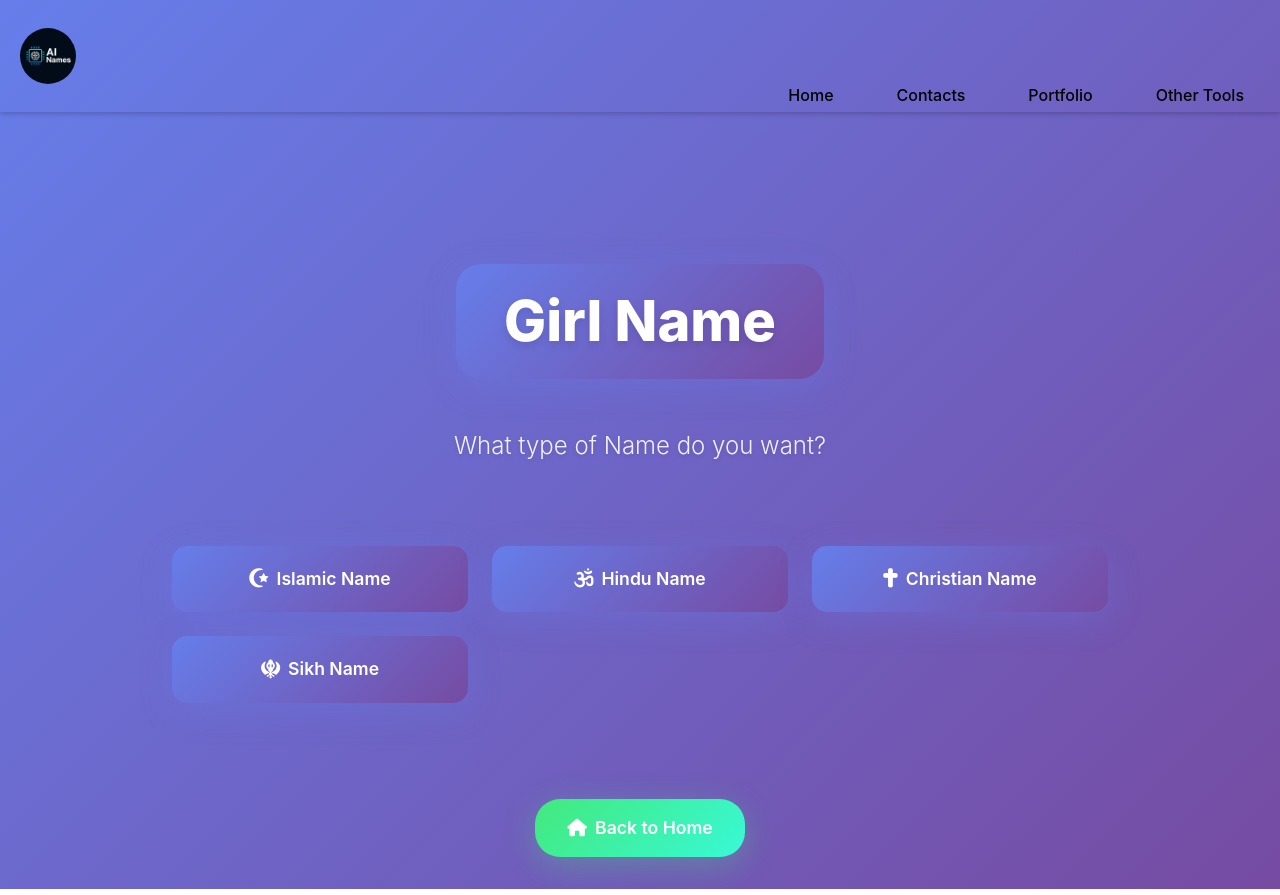
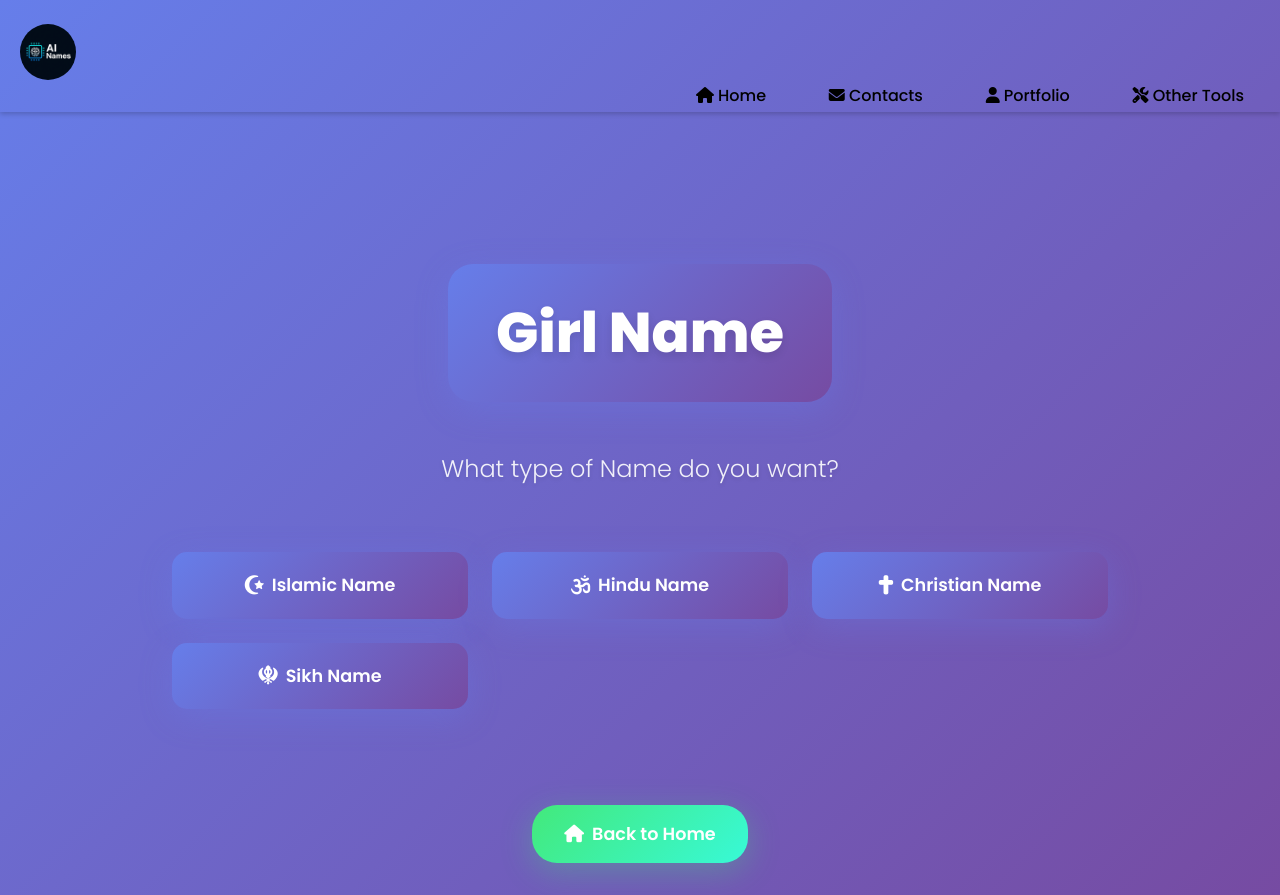
Before and after one commit to Subhan-Shahid/Ai-Namer, a plain HTML site: page index-girl.html in a window 1280 px wide. Drawn offline with nearby package versions, Linux system fonts and the light colour scheme.

Commit message:
Update index-girl.html

```diff
--- a/index-girl.html
+++ b/index-girl.html
@@ -3,8 +3,10 @@
 <head>
     <meta charset="UTF-8">
     <meta name="viewport" content="width=device-width, initial-scale=1.0">
-    <title>Girl Name</title>
-    <link rel="stylesheet" href="https://cdn.jsdelivr.net/npm/bootstrap@5.3.6/dist/css/bootstrap.min.css">
+    <title>Girl Name - AI Names</title>
+    <link rel="preconnect" href="https://fonts.googleapis.com">
+    <link rel="preconnect" href="https://fonts.gstatic.com" crossorigin>
+    <link href="https://fonts.googleapis.com/css2?family=Poppins:wght@300;400;500;600;700;800&display=swap" rel="stylesheet">
     <link rel="stylesheet" href="https://cdnjs.cloudflare.com/ajax/libs/font-awesome/6.7.2/css/all.min.css">
     <link rel="stylesheet" href="style.css">
     <link rel="stylesheet" href="boy-name.css">
@@ -13,19 +15,19 @@
 <body>
     <header class="header">
 <nav>
-   <div class="logo"><img src="ChatGPT Image Jun 18, 2025, 01_39_30 PM.png" alt="" srcset=""></div>
+   <div class="logo"><img src="ChatGPT Image Jun 18, 2025, 01_39_30 PM.png" alt="AI Names Logo" srcset=""></div>
     <button class="menu-toggle" id="menuToggle">&#9776;</button>
     <div class="menu-bar">
-      <a href="">Other Tools</a>
-      <a href="https://subhan-shahid.github.io/Subhan-s-Portfolio/">Portfolio</a>
-      <a href="">Contacts</a>
-      <a href="index.html">Home</a>
+      <a href="#"><i class="fa-solid fa-tools"></i> Other Tools</a>
+      <a href="https://subhan-shahid.github.io/Subhan-s-Portfolio/"><i class="fa-solid fa-user"></i> Portfolio</a>
+      <a href="#"><i class="fa-solid fa-envelope"></i> Contacts</a>
+      <a href="index.html"><i class="fa-solid fa-home"></i> Home</a>
     </div>
   <ul class="menu" id="menuContainer">
-    <li><a href="index.html">Home</a></li>
-    <li><a href="#">Other Tools</a></li>
-    <li><a href="https://subhan-shahid.github.io/Subhan-s-Portfolio/">Portfolio</a></li>
-    <li><a href="#">Contacts</a></li>
+    <li><a href="index.html"><i class="fa-solid fa-home"></i> Home</a></li>
+    <li><a href="#"><i class="fa-solid fa-tools"></i> Other Tools</a></li>
+    <li><a href="https://subhan-shahid.github.io/Subhan-s-Portfolio/"><i class="fa-solid fa-user"></i> Portfolio</a></li>
+    <li><a href="#"><i class="fa-solid fa-envelope"></i> Contacts</a></li>
   </ul>
 </nav>
 </header>
@@ -39,15 +41,26 @@
             </p>
         </div>
         <div class="name-type">
-            <a onclick="generateIslGirl()" id="isl-girl" href="#result"><i class="fa-solid fa-star-and-crescent"></i>Islamic Name</a>
-            <a onclick="generateHinGirl()" id="hin-girl" href="#result"><i class="fa-solid fa-om"></i>Hindu Name</a>
-            <a onclick="generateChrisGirl()" id="chris-girl" href="#result"><i class="fa-solid fa-cross"></i>Christian Name</a>
-            <a onclick="generateSikhGirl()" id="sikh-girl" href="#result"><i class="fa-solid fa-khanda"></i>Sikh Name</a>
+            <a onclick="generateIslGirl()" id="isl-girl" href="#result">
+                <i class="fa-solid fa-star-and-crescent"></i>Islamic Name
+            </a>
+            <a onclick="generateHinGirl()" id="hin-girl" href="#result">
+                <i class="fa-solid fa-om"></i>Hindu Name
+            </a>
+            <a onclick="generateChrisGirl()" id="chris-girl" href="#result">
+                <i class="fa-solid fa-cross"></i>Christian Name
+            </a>
+            <a onclick="generateSikhGirl()" id="sikh-girl" href="#result">
+                <i class="fa-solid fa-khanda"></i>Sikh Name
+            </a>
         </div>
         <div id="result"></div>
     </main>
     <div class="home-btn">
-        <button class="btn btn-primary" onclick="window.location.href='index.html'"><i class="fa-solid fa-house"></i>Back to Home</button>
+        <button onclick="window.location.href='index.html'">
+            <i class="fa-solid fa-house"></i>Back to Home
+        </button>
+    </div>
     <script src="index.js"></script>
 </body>
 </html>
```
